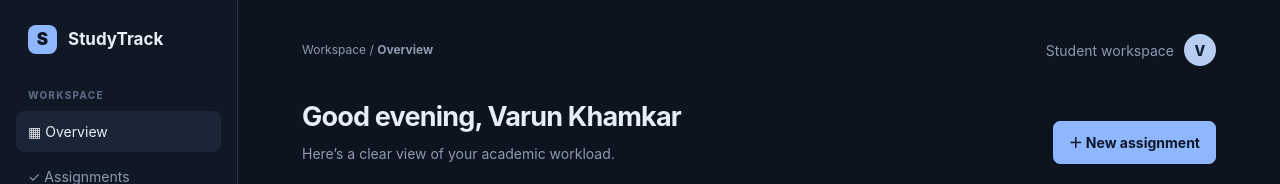
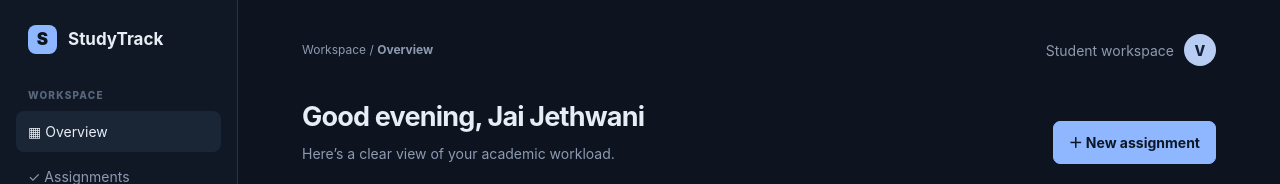
Before and after one commit to MadBollocks/cicd-status-api, a website: page public/index.html in a window 1280 px wide. Shown: the top 184 px of the page. Drawn offline with Linux system fonts and the light colour scheme; no server answers.

Commit message:
Update student name in overview section

```diff
--- a/public/index.html
+++ b/public/index.html
@@ -42,7 +42,7 @@
     <main>
       <div class="topbar"><div class="crumb">Workspace / <strong id="crumb">Overview</strong></div><div class="profile"><span>Student workspace</span><span class="avatar">V</span></div></div>
       <section class="view active" id="overview">
-        <div class="overview"><div><h1>Good evening, Varun Khamkar</h1><p class="subtitle">Here’s a clear view of your academic workload.</p></div><button class="primary" id="new-task">＋ New assignment</button></div>
+        <div class="overview"><div><h1>Good evening, Jai Jethwani</h1><p class="subtitle">Here’s a clear view of your academic workload.</p></div><button class="primary" id="new-task">＋ New assignment</button></div>
         <div class="metrics"><div class="metric"><div class="metric-label">Completion rate</div><div class="metric-value" id="completion">0%</div><div class="metric-note good">Across all assignments</div></div><div class="metric"><div class="metric-label">Due this week</div><div class="metric-value" id="week">0</div><div class="metric-note">Upcoming deadlines</div></div><div class="metric"><div class="metric-label">Needs attention</div><div class="metric-value" id="overdue">0</div><div class="metric-note">Overdue assignments</div></div><div class="metric"><div class="metric-label">Open assignments</div><div class="metric-value" id="pending">0</div><div class="metric-note">Still in progress</div></div></div>
         <div class="grid"><section class="card"><div class="card-head"><div><h2>Assignment queue</h2><span class="muted" style="font-size:12px">Your current academic workload</span></div><button class="secondary" id="view-all">View all</button></div><div id="overview-tasks"></div></section><aside class="card"><div class="card-head"><h2>Progress</h2><span class="muted">This term</span></div><div class="progress-wrap"><div class="progress" id="progress"><strong id="progress-number">0%</strong></div><div class="progress-copy"><strong>Keep the momentum</strong>Complete assignments to improve your rate.</div></div><h3 style="margin-bottom:13px">Upcoming deadlines</h3><div class="upcoming" id="upcoming"></div></aside></div>
       </section>
```
